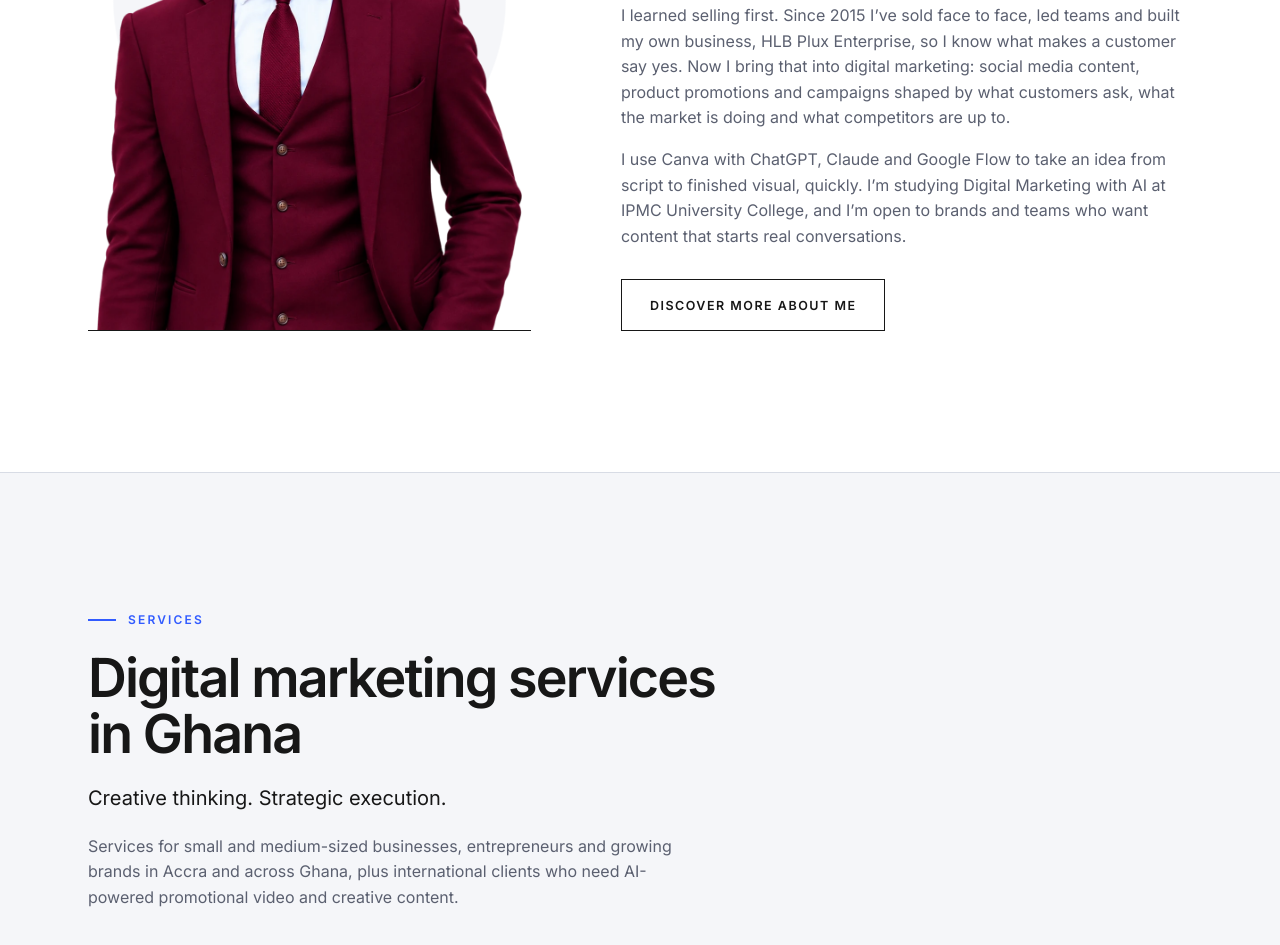
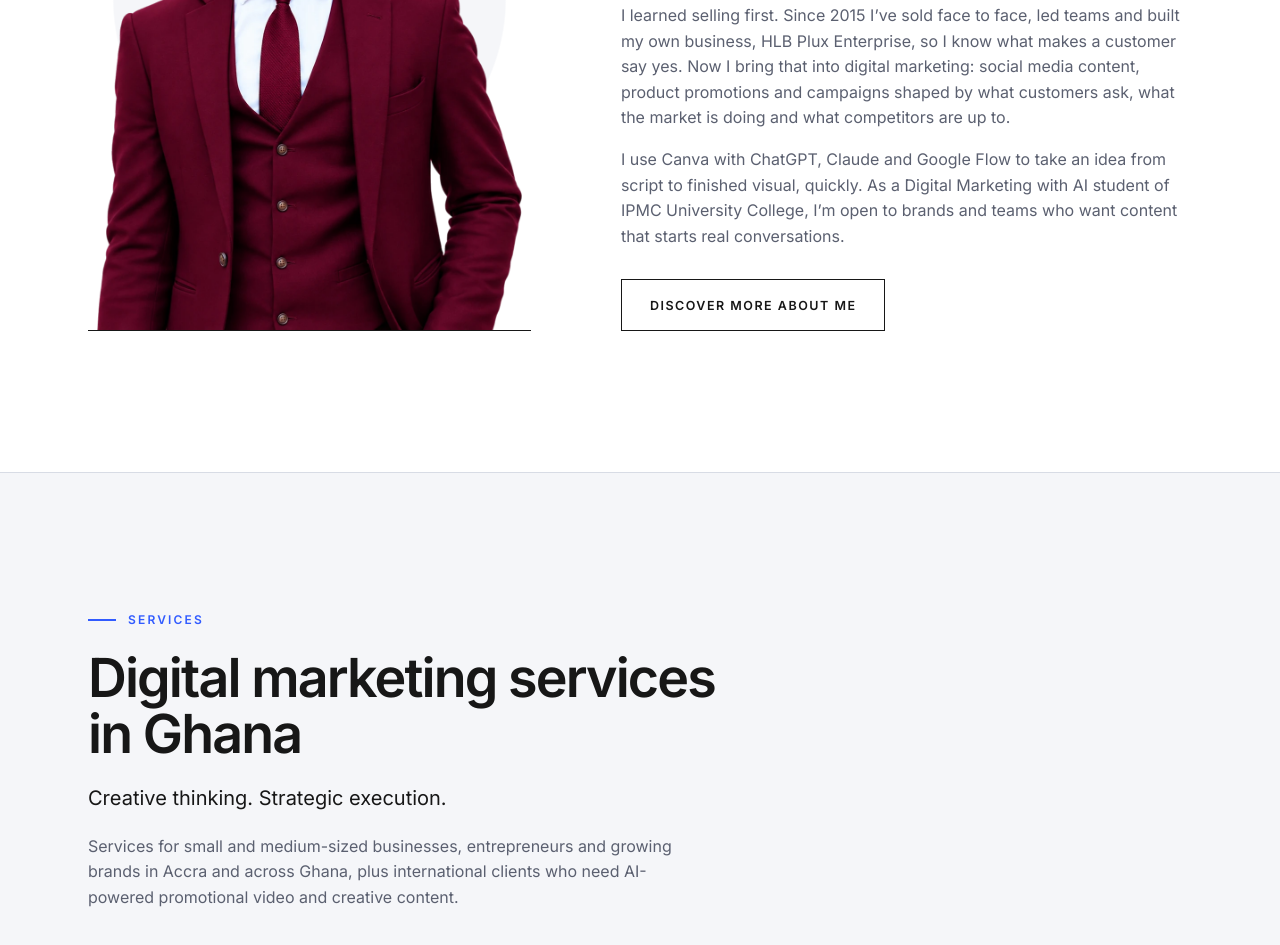
Before and after one commit to thebrandifi/portfolio, a plain HTML site: page index.html in a window 1280 px wide. Shown: the part 1485-2430 px from the top of the page. Drawn offline with Linux system fonts and the light colour scheme.

Commit message:
Update index.html
took the student off

```diff
--- a/index.html
+++ b/index.html
@@ -186,7 +186,7 @@ nav a.btn.on,nav a.btn:focus{color:var(--bg)}nav a.btn:hover{color:#fff}
 <div class="rv"><p class="kick">About</p><h2>The mind behind the strategy.</h2>
 <p class="lead">I turn customer conversations into content that sells.</p>
 <p>I learned selling first. Since 2015 I’ve sold face to face, led teams and built my own business, HLB Plux Enterprise, so I know what makes a customer say yes. Now I bring that into digital marketing: social media content, product promotions and campaigns shaped by what customers ask, what the market is doing and what competitors are up to.</p>
-<p>I use Canva with ChatGPT, Claude and Google Flow to take an idea from script to finished visual, quickly. I’m studying Digital Marketing with AI at IPMC University College, and I’m open to brands and teams who want content that starts real conversations.</p>
+<p>I use Canva with ChatGPT, Claude and Google Flow to take an idea from script to finished visual, quickly. As a Digital Marketing with AI student of IPMC University College, I’m open to brands and teams who want content that starts real conversations.</p>
 <a class="btn o" href="#experience" style="margin-top:14px">Discover more about me</a></div></div></section>
 
 <section id="services"><div class="w"><p class="kick">Services</p><h2>Digital marketing services in Ghana</h2><p class="lead" style="margin:-6px 0 20px">Creative thinking. Strategic execution.</p><p style="margin:0 0 56px">Services for small and medium-sized businesses, entrepreneurs and growing brands in Accra and across Ghana, plus international clients who need AI-powered promotional video and creative content.</p>
```
